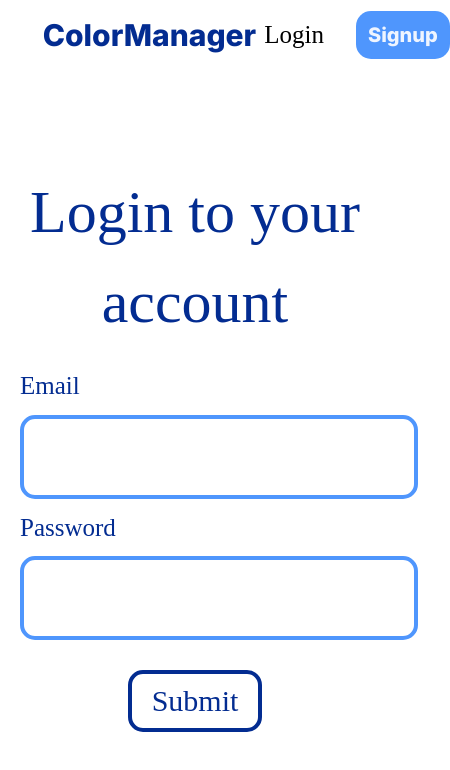
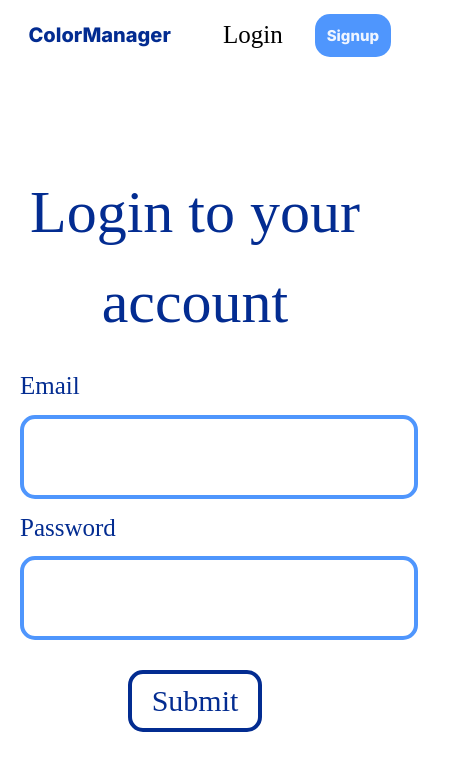
Before and after one commit to BarajasY/ColorManager, a React (Vite) app in the folder Client/: page /login in a window 390 px wide. Shown: the top 770 px of the page, 450 px wide, since content can reach past the window. Built offline with nearby package versions, Linux system fonts and the light colour scheme; a web font is replaced by a local one.

Commit message:
Updating responsiveness

```diff
--- a/Client/src/components/Browse/Browse.css
+++ b/Client/src/components/Browse/Browse.css
@@ -1,6 +1,6 @@
 .browseContainer {
     width: 100%;
-    height: 100vh;
+    height: fit-content;
     min-width: 100%;
     display: flex;
     justify-content: center;
@@ -9,11 +9,12 @@
 }
 
 .content {
-    width: 80%;
-    display: grid;
-    grid-template-columns: auto auto auto;
+    width: 90%;
+/*     display: grid;
+    grid-template-columns: auto auto auto; */
+    display: flex;
+    flex-wrap: wrap;
     justify-content: center;
-    margin-top: 70px;
     height: fit-content;
 }
 
@@ -75,4 +76,8 @@
     .content {
         grid-template-columns: auto auto;
     }
+
+    .colorsWrapper h1 {
+        font-size: 15px;
+    }
 }
--- a/Client/src/components/Browse/Browse.tsx
+++ b/Client/src/components/Browse/Browse.tsx
@@ -25,7 +25,7 @@ const Browse = () => {
     <div className="browseContainer">
       <div className="content">
         {Colors.map((color) => (
-          <motion.div className="colorsWrapper" onClick={() => navigate(`./${color.id}`)} key={color.id} initial={{opacity: 0}} whileInView={{opacity: 1}} transition={{delay: .05*color.id!}}>
+          <motion.div className="colorsWrapper" onClick={() => navigate(`./${color.id}`)} key={color.id} initial={{opacity: 0}} whileInView={{opacity: 1}} transition={{delay: .01*color.id!}}>
             <h1>{color.creator}</h1>
             <div className="colorsContainer" key={color.id} style={{background:color.color1}}>
                 <div className="colorCircle" style={{background:color.color2}}></div>
--- a/Client/src/components/Navbar/Navbar.css
+++ b/Client/src/components/Navbar/Navbar.css
@@ -4,7 +4,7 @@
     height: 70px;
     display: flex;
     background: var(--colorb1);
-    position: sticky;
+    position: block;
 }
 
 .navbarLogo {
@@ -141,3 +141,25 @@
     background: var(--suplementarycolor);
     color: var(--colorb1);
 }
+
+@media only screen and (max-width:991px) {
+    .navbarLogo h1 {
+        font-size: 20px;
+    }
+
+    #Login {
+        font-size: 15px;
+    }
+
+    .navbarButtons {
+        margin-right: 50px;
+    }
+
+    .navbarButtons button {
+        font-size: 15px;
+    }
+
+    .navbarButtons button a{
+        font-size: 15px;
+    }
+}
```
